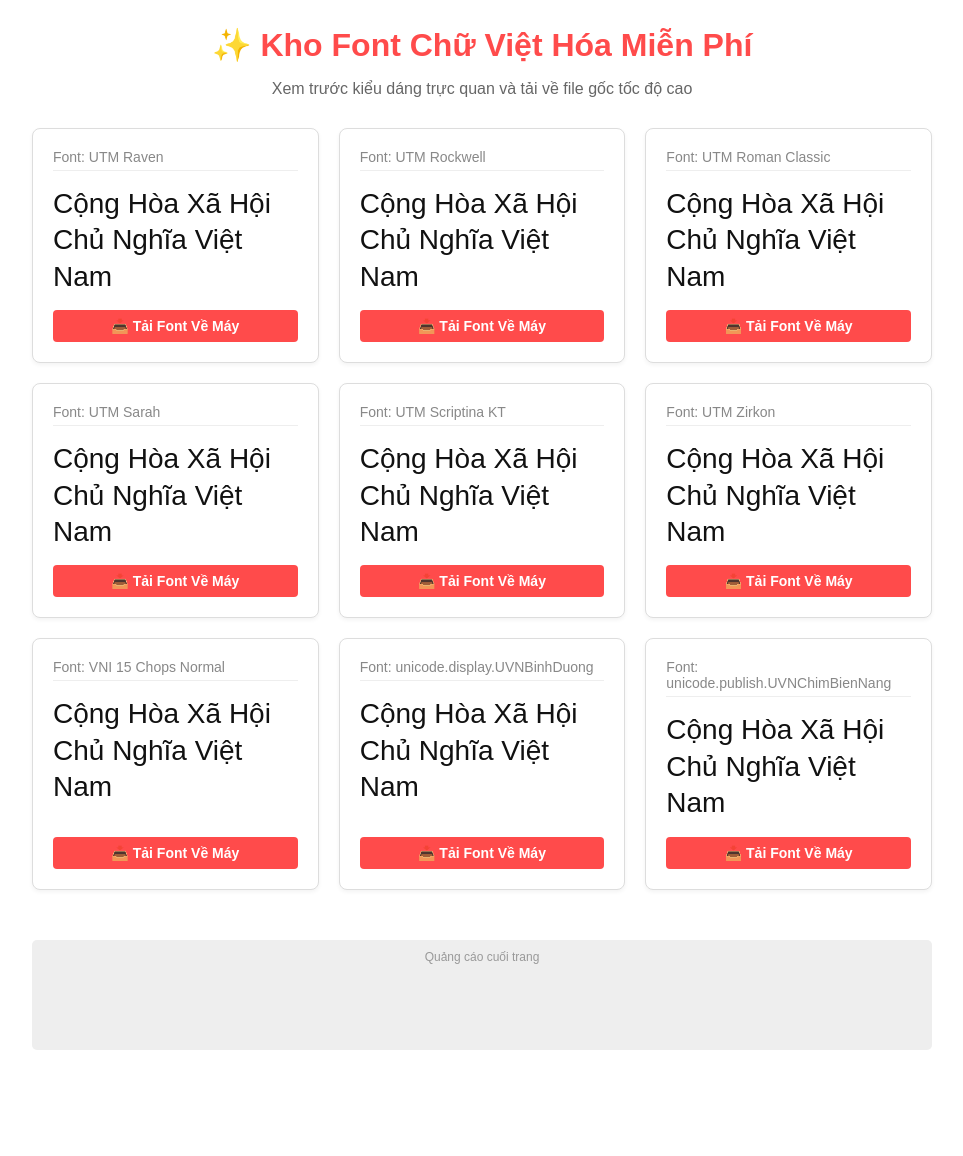
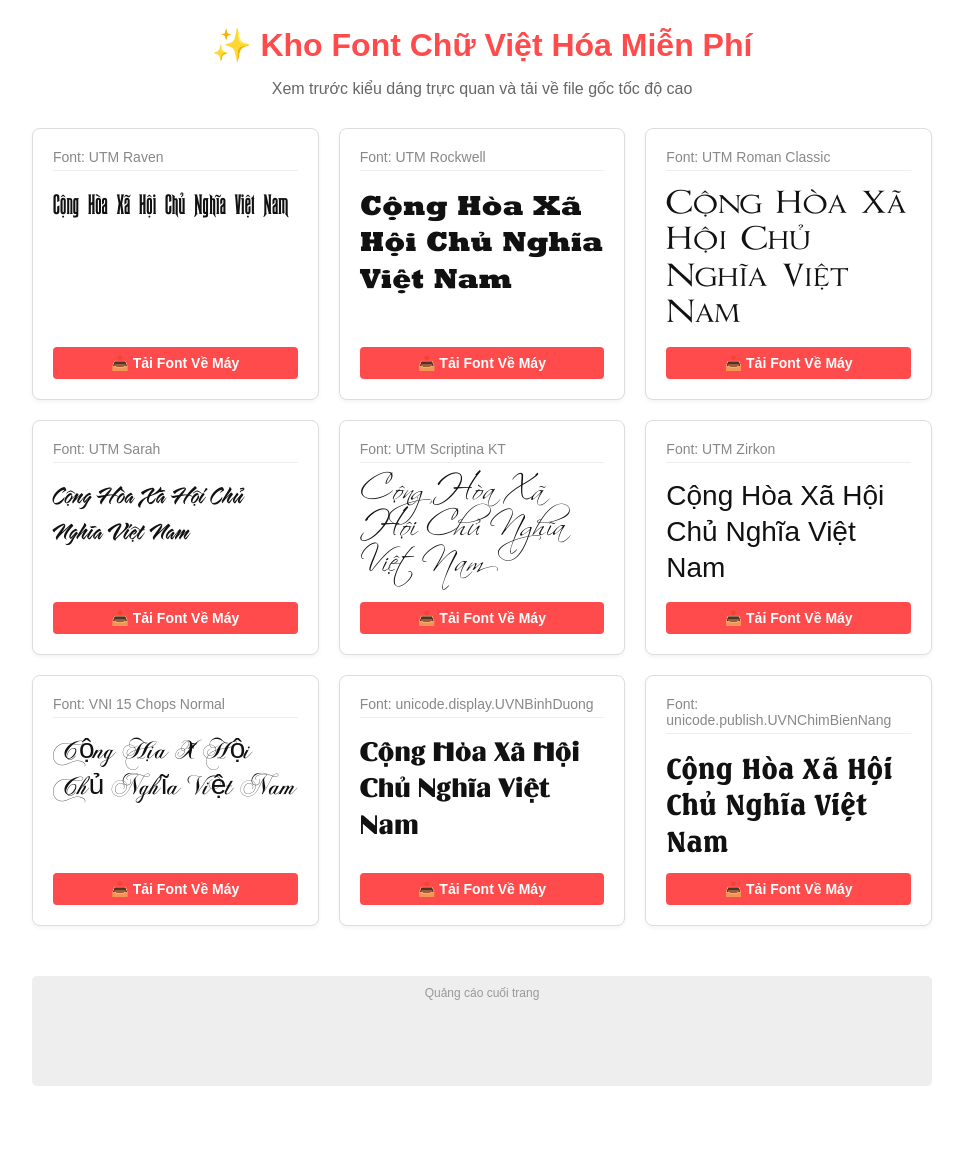
Before and after one commit to basotha/word-to-pdf, a Flask app: page /fonts in a window 1280 px wide. Shown: the part 223-1379 px from the top of the page, without its empty margins (158-1121 px from the left). Before the commit the page ends 1273 px from the top, so only its background shows below. Run offline with Flask 3, Linux system fonts and the light colour scheme; parts of the project's set-up code (start-up, migrations or seed data) failed here and were passed over.

Commit message:
Update fonts.html

```diff
--- a/templates/fonts.html
+++ b/templates/fonts.html
@@ -15,16 +15,19 @@
         .nav-bar { text-align: center; margin-bottom: 30px; }
         .nav-bar a { text-decoration: none; color: #007bff; font-weight: bold; margin: 0 15px; }
 
-        /* Đăng ký font động bằng CSS từ danh sách Flask trả về */
+        /* Đăng ký font động - Đã thêm dấu nháy đơn bọc quanh tên font */
+        {% if fonts %}
         {% for font in fonts %}
         @font-face {
             font-family: '{{ font.name }}';
-            src: url('/static/fonts/{{ font.filename }}');
+            /* Dùng thêm toán tử | replace để đổi khoảng trắng thành %20 nếu đường dẫn url bị lỗi */
+            src: url('/static/fonts/{{ font.filename | replace(" ", "%20") }}') format('truetype');
         }
-        .preview-{{ font.name }} {
-            font-family: '{{ font.name }}';
+        .preview-{{ font.name | replace(" ", "-") | replace(".", "-") }} {
+            font-family: '{{ font.name }}', Arial, sans-serif;
         }
         {% endfor %}
+        {% endif %}
 
         /* Khung chứa các font */
         .font-grid { display: grid; grid-template-columns: repeat(auto-fill, minmax(280px, 1fr)); gap: 20px; }
@@ -63,8 +66,9 @@
                 <!-- Thẻ tiêu đề chứa tên Font (SEO cực thích điều này) -->
                 <div class="font-title">Font: {{ font.name }}</div>
                 <!-- Dòng chữ này sẽ tự đổi kiểu dáng theo chính Font đó -->
-                <div class="font-preview preview-{{ font.name }}">
-                    Cộng Hòa Xã Hội Chủ Nghĩa Việt Nam
+                <!-- Dưới phần thẻ Card hiển thị -->
+                <div class="font-preview preview-{{ font.name | replace(" ", "-") | replace(".", "-") }}">
+                Cộng Hòa Xã Hội Chủ Nghĩa Việt Nam
                 </div>
             </div>
             <!-- Bấm phát tải trực tiếp file ttf/woff về máy luôn -->
```
